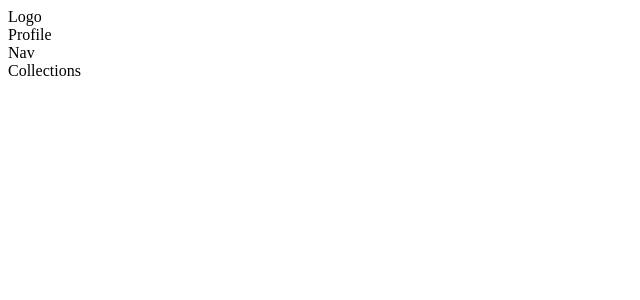
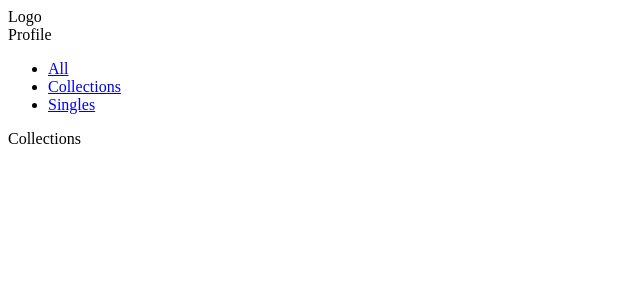
Before and after one commit to haeun-jo/NFT-exchange, a React (Create React App) app: page / in a window 1280 px wide. Shown: the top 300 px of the page, without its empty margins (0-640 px from the left). Built offline with nearby package versions, Linux system fonts and the light colour scheme.

Commit message:
nav menu 구성

```diff
--- a/src/components/Nav/index.tsx
+++ b/src/components/Nav/index.tsx
@@ -1,4 +1,37 @@
+import { NavLink } from "react-router-dom";
+
+import { ROOT } from "../../constants/path";
+
+type pathType = {
+  [key: string]: string;
+};
+
 const Nav = () => {
-  return <div>Nav</div>;
+  const menus: string[] = ["All", "Collections", "Singles"];
+
+  const menusPath: pathType = {
+    All: ROOT.ALL,
+    Collections: ROOT.COLLECTIONS,
+    Singles: ROOT.SINGLES,
+  };
+
+  return (
+    <ul className="nav">
+      {menus.map((item: string, idx: number) => {
+        return (
+          <li key={idx} className="nav-item">
+            <NavLink
+              className={({ isActive }) =>
+                "nav-link" + (isActive ? " activated" : "")
+              }
+              to={menusPath[item]}
+            >
+              {item}
+            </NavLink>
+          </li>
+        );
+      })}
+    </ul>
+  );
 };
 export default Nav;
```
